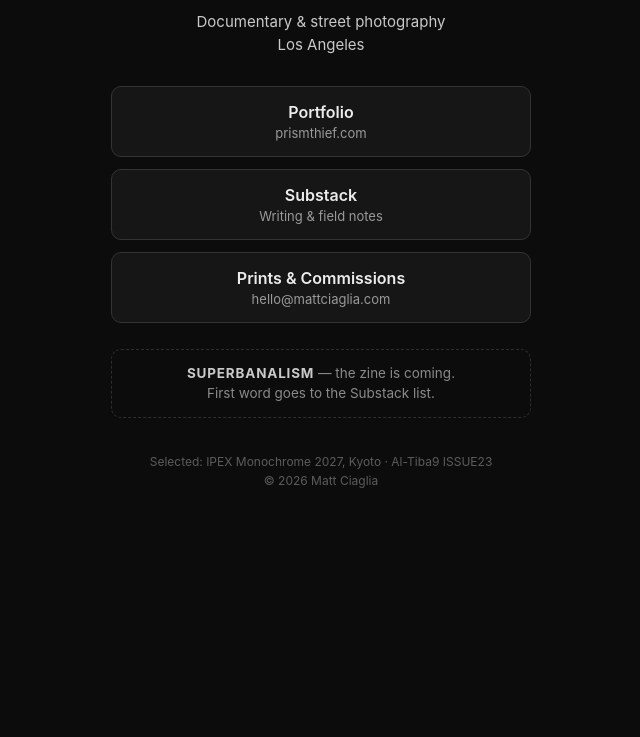
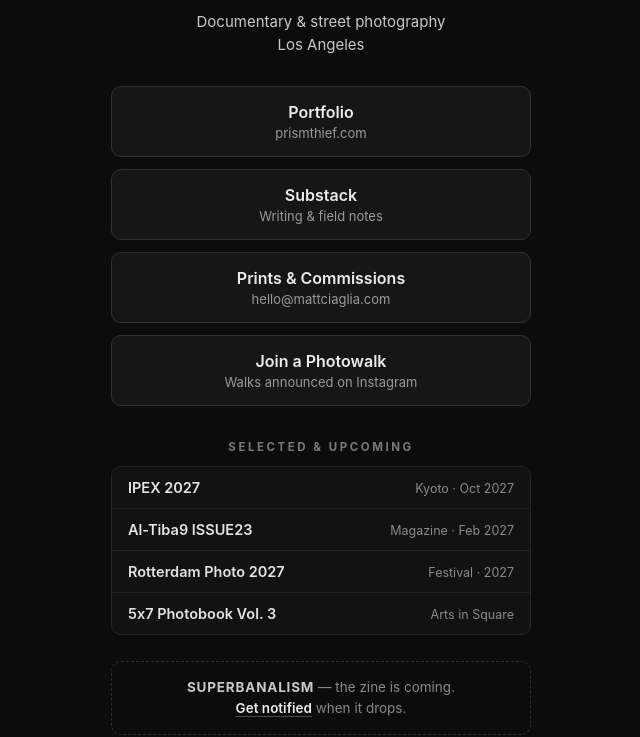
Before and after one commit to NeuralIO444/prismthief-links, a plain HTML site: page index.html in a window 1280 px wide. Shown: the part 216-953 px from the top of the page, without its empty margins (319-959 px from the left). Before the commit the page ends 800 px from the top, so only its background shows below. Drawn offline with Linux system fonts and the light colour scheme.

Commit message:
Expand links page: photowalk button, Selected & Upcoming, zine notify, about

```diff
--- a/index.html
+++ b/index.html
@@ -4,7 +4,7 @@
 <meta charset="UTF-8">
 <meta name="viewport" content="width=device-width, initial-scale=1.0">
 <title>Prism Thief — Links</title>
-<meta name="description" content="Prism Thief — documentary & street photography, Los Angeles. Portfolio, writing, prints.">
+<meta name="description" content="Prism Thief — documentary & street photography, Los Angeles. Portfolio, writing, prints, photowalks, exhibitions.">
 <meta property="og:title" content="Prism Thief">
 <meta property="og:description" content="Documentary & street photography — Los Angeles">
 <meta property="og:image" content="avatar.jpg">
@@ -42,12 +42,27 @@
   a.btn:hover, a.btn:active { background: #1f1f1f; border-color: #4a4a4a; transform: scale(1.01); }
   a.btn .t { display: block; font-size: 16px; font-weight: 600; }
   a.btn .s { display: block; font-size: 13px; color: #9a9a9a; margin-top: 3px; }
+  .section-label {
+    margin-top: 34px; margin-bottom: 12px;
+    font-size: 11.5px; font-weight: 700; letter-spacing: 0.22em; color: #7a7a7a;
+    text-transform: uppercase;
+  }
+  .shows { border: 1px solid #262626; border-radius: 10px; background: #121212; overflow: hidden; }
+  .show {
+    display: flex; justify-content: space-between; align-items: baseline; gap: 14px;
+    padding: 12px 16px; text-align: left;
+  }
+  .show + .show { border-top: 1px solid #222; }
+  .show .n { font-size: 14.5px; font-weight: 600; color: #e4e4e4; }
+  .show .d { font-size: 12.5px; color: #8a8a8a; white-space: nowrap; text-align: right; }
   .soon {
-    margin-top: 26px; padding: 13px 16px;
+    margin-top: 26px; padding: 15px 16px;
     border: 1px dashed #2e2e2e; border-radius: 10px;
-    color: #8a8a8a; font-size: 13.5px; line-height: 1.5;
+    color: #8a8a8a; font-size: 13.5px; line-height: 1.55;
   }
   .soon strong { color: #c9c9c9; letter-spacing: 0.06em; }
+  .soon a { color: #ececec; font-weight: 600; text-decoration: none; border-bottom: 1px solid #4a4a4a; }
+  .about { margin-top: 30px; color: #a8a8a8; font-size: 14px; line-height: 1.6; }
   footer { margin-top: 34px; color: #5c5c5c; font-size: 12px; line-height: 1.6; }
 </style>
 </head>
@@ -71,15 +86,31 @@
       <span class="t">Prints &amp; Commissions</span>
       <span class="s">hello@mattciaglia.com</span>
     </a>
+    <a class="btn" href="https://www.instagram.com/prismthief/">
+      <span class="t">Join a Photowalk</span>
+      <span class="s">Walks announced on Instagram</span>
+    </a>
+  </div>
+
+  <div class="section-label">Selected &amp; Upcoming</div>
+  <div class="shows">
+    <div class="show"><span class="n">IPEX 2027</span><span class="d">Kyoto · Oct 2027</span></div>
+    <div class="show"><span class="n">Al-Tiba9 ISSUE23</span><span class="d">Magazine · Feb 2027</span></div>
+    <div class="show"><span class="n">Rotterdam Photo 2027</span><span class="d">Festival · 2027</span></div>
+    <div class="show"><span class="n">5x7 Photobook Vol. 3</span><span class="d">Arts in Square</span></div>
   </div>
 
   <div class="soon">
     <strong>SUPERBANALISM</strong> — the zine is coming.<br>
-    First word goes to the Substack list.
+    <a href="mailto:hello@mattciaglia.com?subject=SUPERBANALISM%20zine%20%E2%80%94%20notify%20me">Get notified</a> when it drops.
   </div>
 
+  <p class="about">
+    Documentary &amp; street photographer working Los Angeles in black &amp; white and color.<br>
+    Leads community photowalks across the city.
+  </p>
+
   <footer>
-    Selected: IPEX Monochrome 2027, Kyoto · Al-Tiba9 ISSUE23<br>
     © 2026 Matt Ciaglia
   </footer>
 </main>
```
